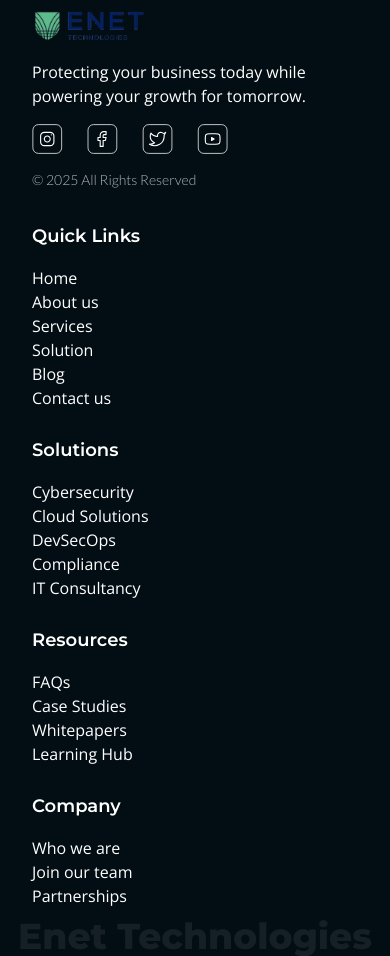
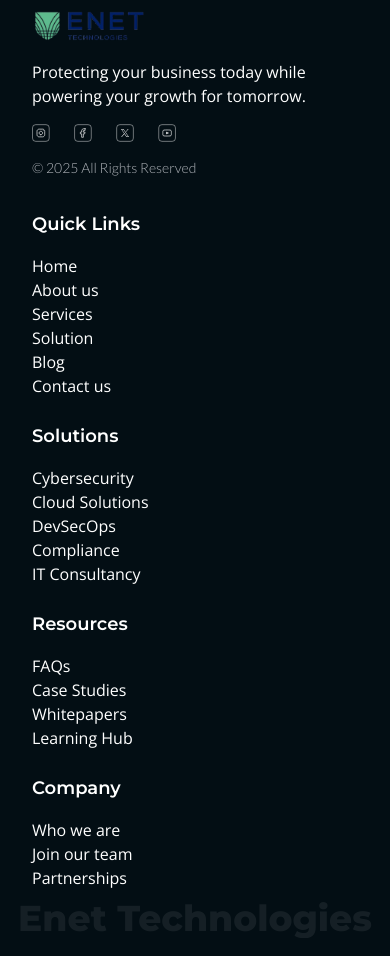
Before and after one commit to streple-labs/enet-website, a Next.js app: page / in a window 390 px wide. Shown: the part 6260-7216 px from the top of the page. Built offline with nearby package versions, Linux system fonts and the light colour scheme.

Commit message:
Refactor SVG elements in footer component to use responsive sizing classes; adjust dimensions for improved visual consistency and alignment.

```diff
--- a/components/layout/footer.tsx
+++ b/components/layout/footer.tsx
@@ -31,11 +31,10 @@
           <div className="flex items-center gap-6">
             <Link href={"#"}>
               <svg
-                width="31"
-                height="30"
                 viewBox="0 0 31 30"
                 fill="none"
                 xmlns="http://www.w3.org/2000/svg"
+                className="size-[18px] md:size-[30px]"
               >
                 <rect
                   x="0.869004"
@@ -69,11 +68,10 @@
             </Link>
             <Link href={"#"}>
               <svg
-                width="31"
-                height="30"
                 viewBox="0 0 31 30"
                 fill="none"
                 xmlns="http://www.w3.org/2000/svg"
+                className="size-[18px] md:size-[30px]"
               >
                 <rect
                   x="1.00572"
@@ -103,37 +101,32 @@
             </Link>
             <Link href={"#"}>
               <svg
-                width="31"
-                height="30"
                 viewBox="0 0 31 30"
                 fill="none"
                 xmlns="http://www.w3.org/2000/svg"
+                className="size-[18px] md:size-[30px]"
               >
                 <rect
                   x="1.14195"
                   y="0.60875"
-                  width="28.7823"
-                  height="28.7823"
+                  width="28.7801"
+                  height="28.7801"
                   rx="5.53506"
                   stroke="white"
                   strokeWidth="0.738007"
                 />
                 <path
-                  d="M23.6517 8.36582C23.6517 8.36582 22.1624 9.24552 21.3343 9.49497C20.8899 8.98391 20.2992 8.62168 19.6421 8.45728C18.9851 8.29288 18.2934 8.33423 17.6606 8.57575C17.0278 8.81727 16.4845 9.2473 16.1041 9.80768C15.7237 10.3681 15.5245 11.0318 15.5336 11.709V12.447C14.2367 12.4806 12.9515 12.193 11.7927 11.6097C10.6338 11.0264 9.63716 10.1656 8.89154 9.10383C8.89154 9.10383 5.93951 15.7459 12.5816 18.6979C11.0617 19.7296 9.25107 20.2469 7.41553 20.1739C14.0576 23.864 22.1757 20.1739 22.1757 11.6869C22.1757 11.4817 22.155 11.2765 22.1166 11.0743C22.8694 10.3319 23.6517 8.36582 23.6517 8.36582Z"
-                  stroke="white"
-                  strokeWidth="1.10701"
-                  strokeLinecap="round"
-                  strokeLinejoin="round"
+                  d="M8.77393 8.26904L13.9672 15.8401L8.88392 21.7286H10.0102L14.4646 16.5651L18.0066 21.7286H22.2619L16.8361 13.8193L21.6241 8.26904H20.5013L16.338 13.0923L13.0292 8.26904H8.77393ZM10.1188 8.97744H12.6563L20.917 21.0202H18.3795L10.1188 8.97744Z"
+                  fill="white"
                 />
               </svg>
             </Link>
             <Link href={"#"}>
               <svg
-                width="31"
-                height="30"
                 viewBox="0 0 31 30"
                 fill="none"
                 xmlns="http://www.w3.org/2000/svg"
+                className="size-[18px] md:size-[30px]"
               >
                 <rect
                   x="1.27867"
@@ -167,7 +160,7 @@
         </p>
       </div>
 
-      <div className="flex flex-col sm:flex-row sm:flex-wrap gap-[26px]">
+      <div className="flex flex-col sm:flex-row sm:flex-wrap gap-6 md:gap-8">
         <div className="space-y-4">
           <p className={`text-lg font-semibold ${montserrat.className}`}>
             Quick Links
```
